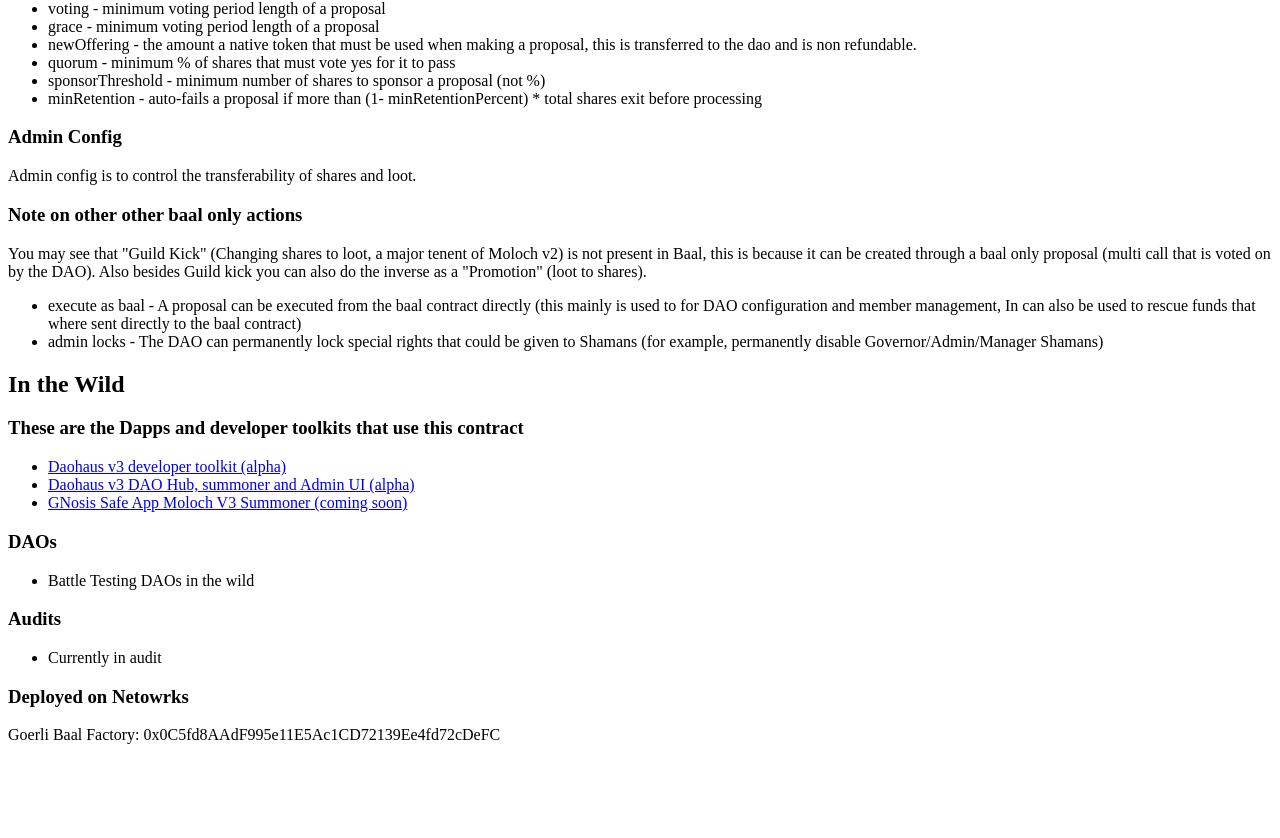
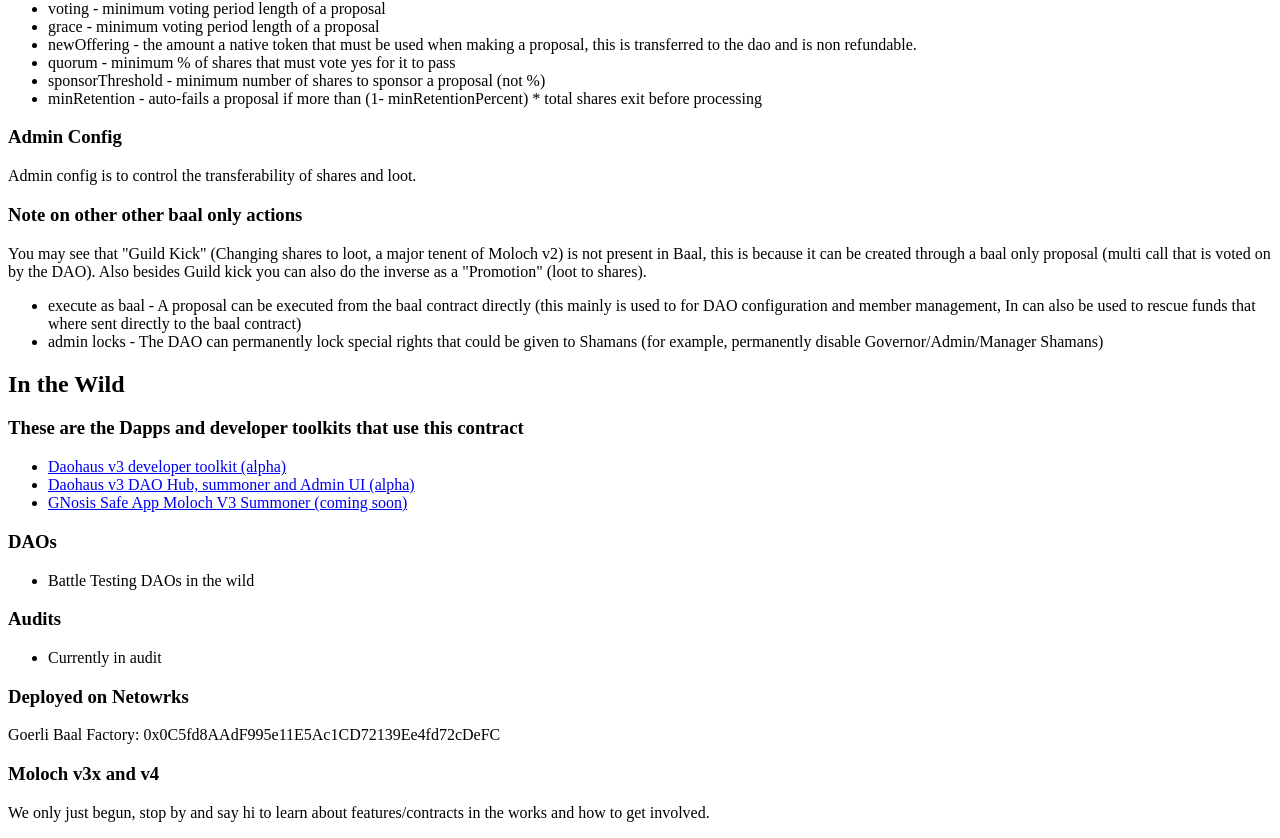
Before and after one commit to HausDAO/baal-docs, a Next.js app: page / in a window 1280 px wide. Shown: the part 2752-3590 px from the top of the page. Before the commit the page ends 3512 px from the top, so only its background shows below. Built offline with nearby package versions, Linux system fonts and the light colour scheme.

Commit message:
v3x v4 note

```diff
--- a/pages/index.mdx
+++ b/pages/index.mdx
@@ -145,3 +145,7 @@
 ### Deployed on Netowrks
 
 Goerli Baal Factory: 0x0C5fd8AAdF995e11E5Ac1CD72139Ee4fd72cDeFC
+
+### Moloch v3x and v4
+
+We only just begun, stop by and say hi to learn about features/contracts in the works and how to get involved.
```
